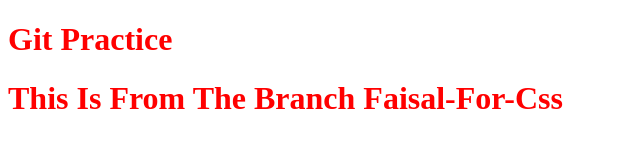
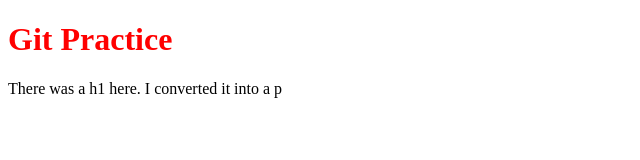
Before and after one commit to faysal40/test, a plain HTML site: page index.html in a window 1280 px wide. Shown: the whole page, without its empty margins (0-640 px from the left). Drawn offline with Linux system fonts and the light colour scheme.

Commit message:
html updated

```diff
--- a/index.html
+++ b/index.html
@@ -10,7 +10,7 @@
 
 <body>
     <h1>Git practice</h1>
-    <h1>This is from the branch faisal-for-css</h1>
+    <p>There was a h1 here. I converted it into a p</p>
 </body>
 
 </html>
```
